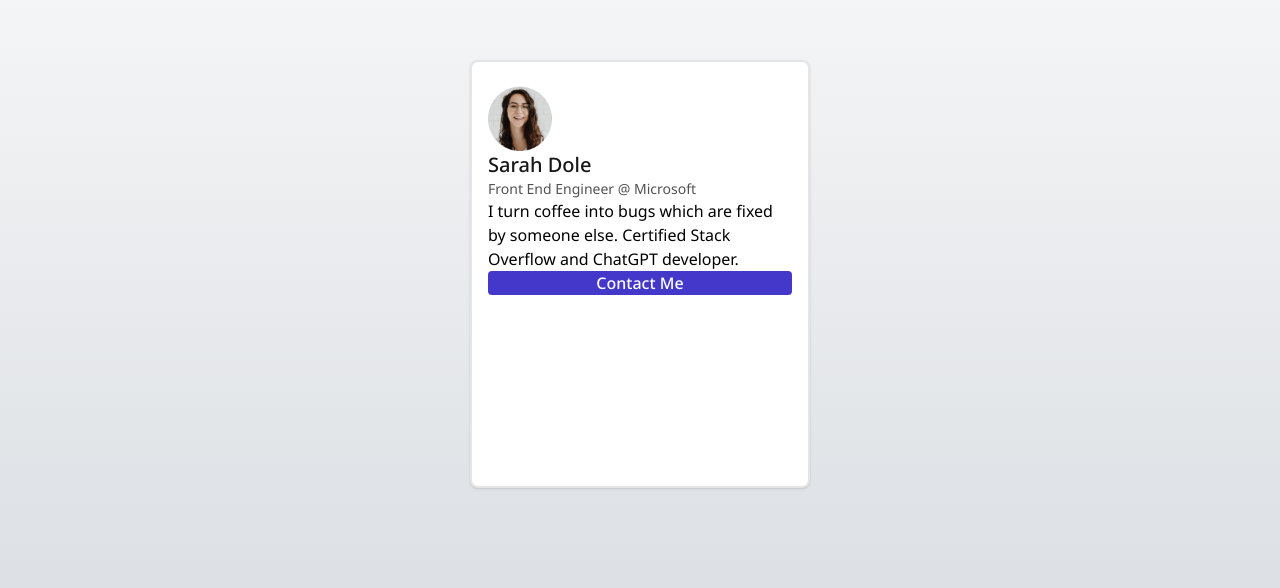
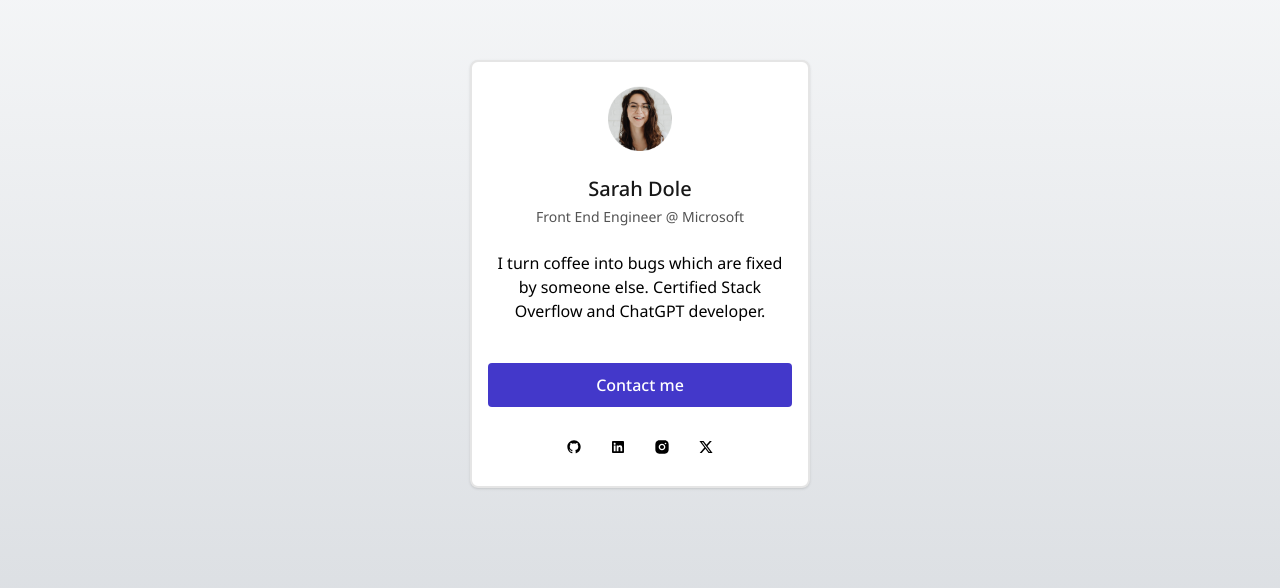
Before and after one commit to CodyJPerry/profile-card, a Next.js app: page / in a window 1280 px wide. Shown: the part 140-728 px from the top of the page. Built offline with nearby package versions, Linux system fonts and the light colour scheme.

Commit message:
Add icons and spacing for card

```diff
--- a/app/page.tsx
+++ b/app/page.tsx
@@ -1,33 +1,54 @@
 import Image from 'next/image';
+import { socials } from '@/data/data';
+import Link from 'next/link';
+import { Ri24HoursFill } from 'react-icons/ri';
+
+// const socials = [
+//   {
+//     id: 1,
+//     name: 'Twitter',
+//     link: 'https://twitter.com/sarahdole',
+//     icon: <Ri24HoursFill />,
+//   },
+// ];
 
 export default function Home() {
   return (
     <main className='mt-[200px] flex justify-center'>
-      <section className='bg-white w-profile-card h-profile-card shadow border-2 border-neutral-200 rounded-lg py-6 px-4'>
+      <section className='bg-white w-profile-card h-profile-card shadow border-2 border-neutral-200 rounded-lg py-6 px-4 flex flex-col items-center text-center'>
         <figure className='relative'>
           <Image
             src='/profile.png'
             alt='User Profile Image'
+            className='mb-6'
             width={64}
             height={64}
             priority
           />
           <figcaption className='sr-only'>User Profile Image</figcaption>
         </figure>
-        <h1 className='text-xl font-medium text-neutral-900'>Sarah Dole</h1>
-        <p className='text-sm font-normal text-neutral-600'>
+        <h1 className='text-xl font-medium text-neutral-900 mb-1'>
+          Sarah Dole
+        </h1>
+        <p className='text-sm font-normal text-neutral-600 mb-6'>
           Front End Engineer @ Microsoft
         </p>
-        <p className='text-base font-normal text-netural-600'>
+        <p className='text-base font-normal text-netural-600 mb-10'>
           I turn coffee into bugs which are fixed by someone else. Certified
           Stack Overflow and ChatGPT developer.
         </p>
         {/* Call to Action Button */}
-        <button className='block text-base font-medium text-white bg-indigo-700 w-full rounded'>
-          Contact Me
+        <button className='block text-base font-medium text-white bg-indigo-700 w-full rounded px-4 py-[10px] mb-8'>
+          Contact me
         </button>
         {/* Social Links list */}
-        <div>{/* Look over list */}</div>
+        <div className='flex space-x-7'>
+          {socials.map(({ id, name, link, icon }) => (
+            <Link key={id} href={link}>
+              {icon}
+            </Link>
+          ))}
+        </div>
       </section>
     </main>
   );
--- /dev/null
+++ b/data/data.tsx
@@ -0,0 +1,33 @@
+import {
+  RiGithubFill,
+  RiLinkedinBoxFill,
+  RiInstagramFill,
+  RiTwitterXFill,
+} from 'react-icons/ri';
+
+export const socials = [
+  {
+    id: 1,
+    name: 'Github',
+    link: '#',
+    icon: <RiGithubFill className='text-indigo-700 w-6 h-6' />,
+  },
+  {
+    id: 2,
+    name: 'LinkedIn',
+    link: '#',
+    icon: <RiLinkedinBoxFill className='text-indigo-700 w-6 h-6' />,
+  },
+  {
+    id: 3,
+    name: 'Instagram',
+    link: '#',
+    icon: <RiInstagramFill className='text-indigo-700 w-6 h-6' />,
+  },
+  {
+    id: 4,
+    name: 'Twitter',
+    link: '#',
+    icon: <RiTwitterXFill className='text-indigo-700 w-6 h-6' />,
+  },
+];
```
Also changed, not shown: package.json (+5 -4 lines), 1 other file (tests, documents, lock files or other folders).
